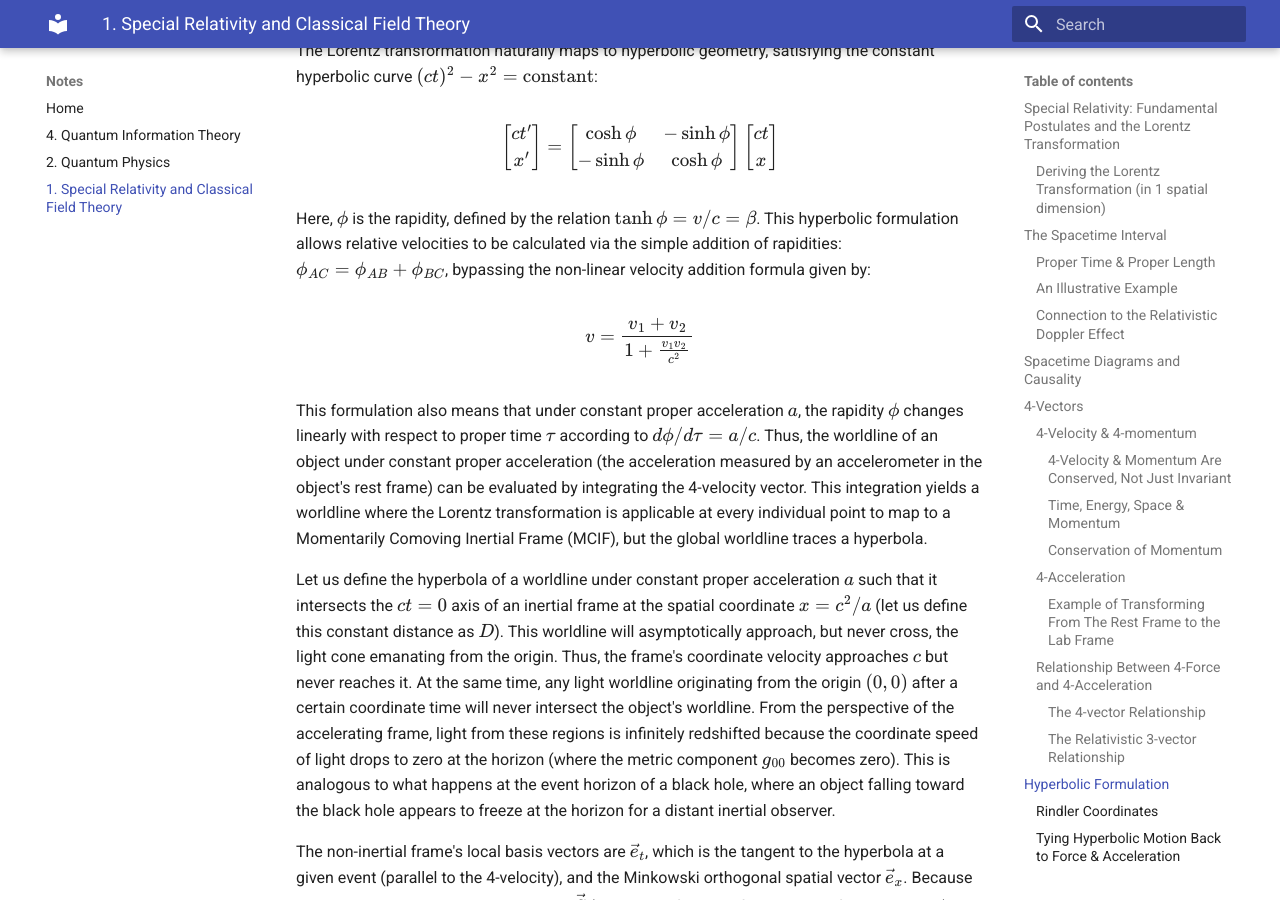
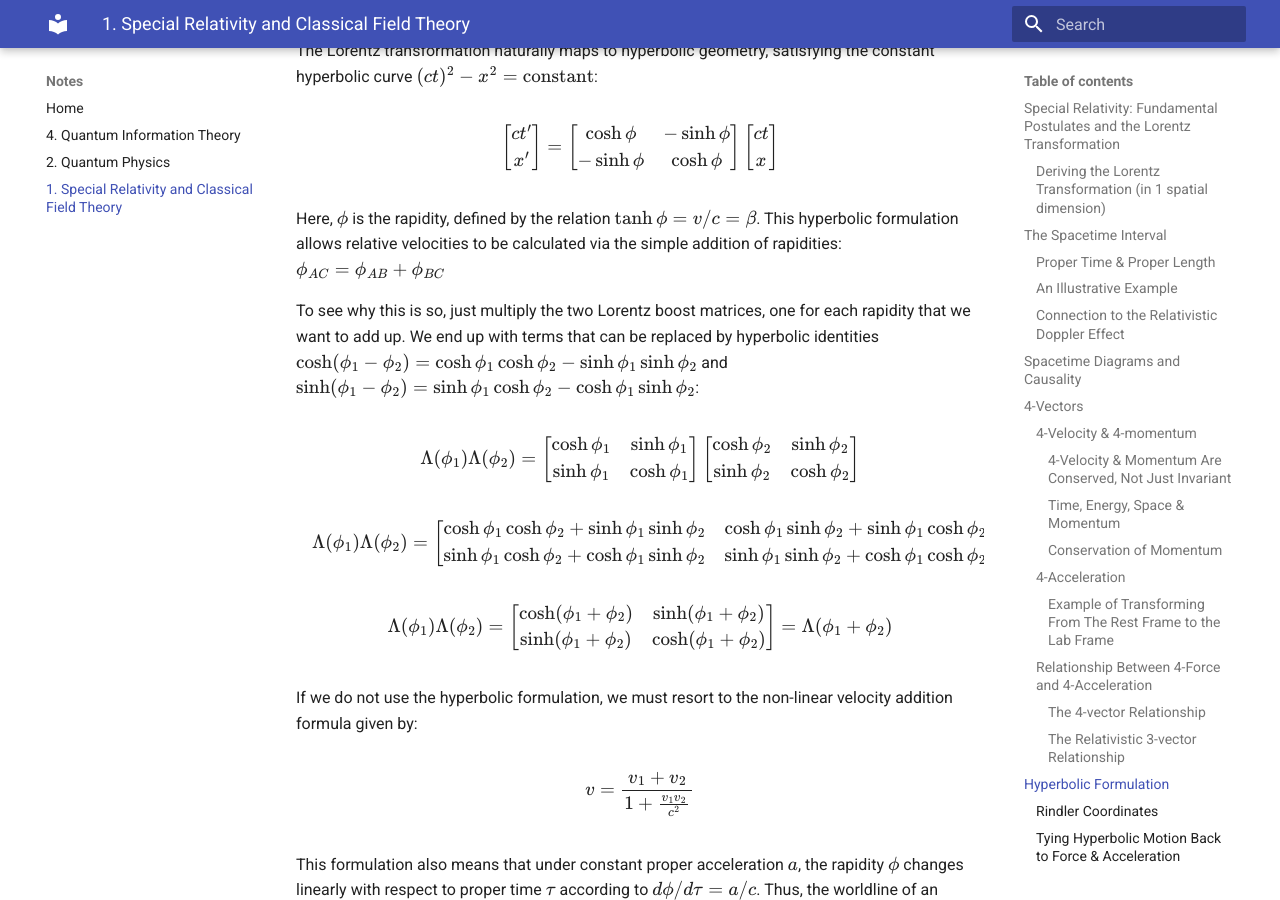
Before and after one commit to regstuff/notes, an MkDocs documentation site: the page built from docs/special_relativity_classical_field_theory.md, in a window 1280 px wide and 900 px high, scrolled down 18625 px. Built offline with MkDocs 1.6.1 and Material for MkDocs 9.7.7, drawn with Linux system fonts in a browser that asks for light colours.

Commit message:
Update special_relativity_classical_field_theory.md

```diff
--- a/docs/special_relativity_classical_field_theory.md
+++ b/docs/special_relativity_classical_field_theory.md
@@ -460,7 +460,17 @@ The Lorentz transformation naturally maps to hyperbolic geometry, satisfying the
 
 $$\begin{bmatrix}ct'\\x'\end{bmatrix}=\begin{bmatrix}\cosh\phi&-\sinh\phi\\-\sinh\phi&\cosh\phi\end{bmatrix}\begin{bmatrix}ct\\x\end{bmatrix}$$
 
-Here, $\phi$ is the rapidity, defined by the relation $\tanh\phi=v/c=\beta$. This hyperbolic formulation allows relative velocities to be calculated via the simple addition of rapidities: $\phi_{AC}=\phi_{AB}+\phi_{BC}$, bypassing the non-linear velocity addition formula given by:
+Here, $\phi$ is the rapidity, defined by the relation $\tanh\phi=v/c=\beta$. This hyperbolic formulation allows relative velocities to be calculated via the simple addition of rapidities: $\phi_{AC}=\phi_{AB}+\phi_{BC}$
+
+To see why this is so, just multiply the two Lorentz boost matrices, one for each rapidity that we want to add up. We end up with terms that can be replaced by hyperbolic identities $\cosh(\phi_1-\phi_2)=\cosh\phi_1\cosh\phi_2-\sinh\phi_1\sinh\phi_2$ and $\sinh(\phi_1-\phi_2)=\sinh\phi_1\cosh\phi_2-\cosh\phi_1\sinh\phi_2$:
+
+$$\Lambda(\phi_1)\Lambda(\phi_2)=\begin{bmatrix}\cosh\phi_1&\sinh\phi_1\\\sinh\phi_1&\cosh\phi_1\end{bmatrix}\begin{bmatrix}\cosh\phi_2&\sinh\phi_2\\\sinh\phi_2&\cosh\phi_2\end{bmatrix}$$
+
+$$\Lambda(\phi_1)\Lambda(\phi_2)=\begin{bmatrix}\cosh\phi_1\cosh\phi_2+\sinh\phi_1\sinh\phi_2&\cosh\phi_1\sinh\phi_2+\sinh\phi_1\cosh\phi_2\\\sinh\phi_1\cosh\phi_2+\cosh\phi_1\sinh\phi_2&\sinh\phi_1\sinh\phi_2+\cosh\phi_1\cosh\phi_2\end{bmatrix}$$
+
+$$\Lambda(\phi_1)\Lambda(\phi_2)=\begin{bmatrix}\cosh(\phi_1+\phi_2)&\sinh(\phi_1+\phi_2)\\\sinh(\phi_1+\phi_2)&\cosh(\phi_1+\phi_2)\end{bmatrix}=\Lambda(\phi_1+\phi_2)$$
+
+If we do not use the hyperbolic formulation, we must resort to the non-linear velocity addition formula given by:
 
 $$v=\frac{v_1+v_2}{1+\frac{v_1v_2}{c^2}}$$
 
```
